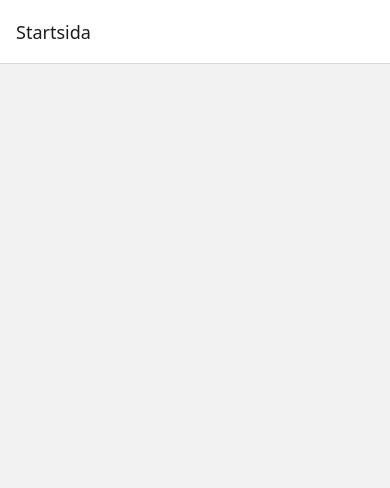
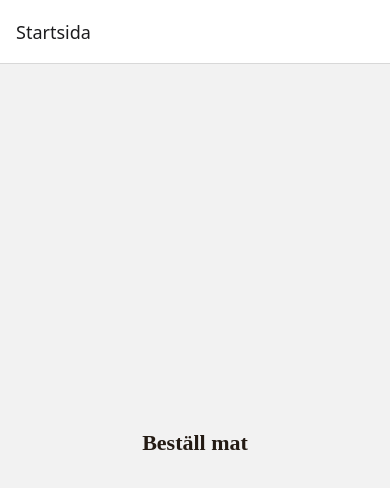
Before and after one commit to AlbertTopallaj/restaurant-mobileapp, a React Native app: screen /Home in a window 390 px wide. Shown: the top 488 px of the page. Built offline with nearby package versions, Linux system fonts and the light colour scheme.

Commit message:
style: add styles for text

```diff
--- a/src/components/Order/OrderList.js
+++ b/src/components/Order/OrderList.js
@@ -1,6 +1,6 @@
 import { useContext } from "react";
 import { styles } from "../../style";
-import { View } from "react-native"
+import { View, Text } from "react-native"
 
 export default function OrderList() {
 
@@ -12,7 +12,7 @@ export default function OrderList() {
 
     return <>
     <View style={styles.content}>
-
+    <Text style={styles.text}>Beställ mat</Text>
     </View>
     </>
 }
```
